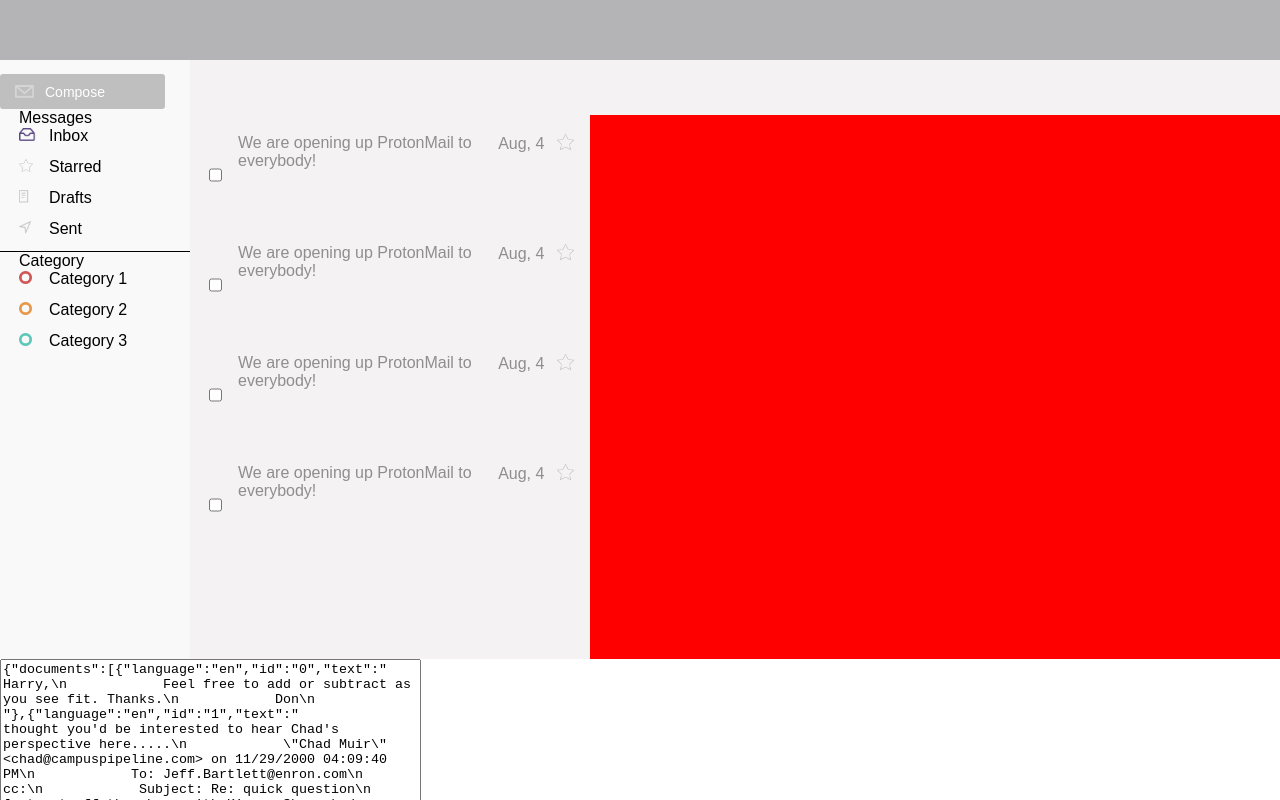
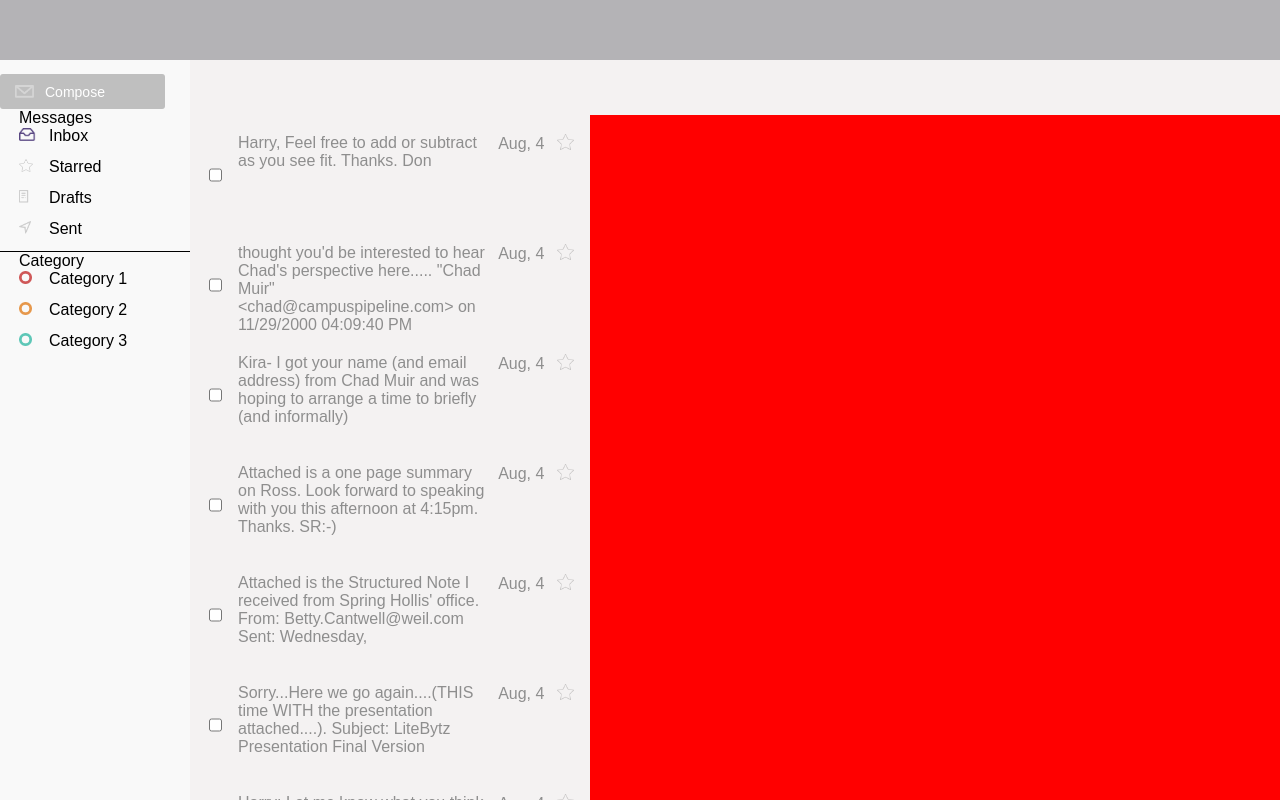
Before and after one commit to bosung90/email-categorize, a React (Create React App) app: page / in a window 1280 px wide. Shown: the top 800 px of the page. Built offline with nearby package versions, Linux system fonts and the light colour scheme.

Commit message:
Now uses actual emails and truncate to 150

```diff
--- a/src/components/Emails/EmailLine.js
+++ b/src/components/Emails/EmailLine.js
@@ -2,14 +2,19 @@
 import React, { Component } from 'react'
 import { api, images } from '../../common'
 
+type Props = {
+  content: string,
+}
+
 export default class EmailLine extends Component {
+  props: Props
   render() {
     return (
       <div style={styles.container}>
         <input type="checkbox" />
         <div style={styles.content}>
           <span style={{ color: '#8E8E8E' }}>
-            We are opening up ProtonMail to everybody!{' '}
+            {this.props.content.substring(0, 150)}
           </span>
         </div>
         <span style={{ paddingTop: 5, paddingRight: 13, color: '#8E8E8E' }}>
--- a/src/components/Emails/index.js
+++ b/src/components/Emails/index.js
@@ -2,15 +2,15 @@
 import React, { Component } from 'react'
 import { api, images } from '../../common'
 import EmailLine from './EmailLine'
+import { emailsObj } from '../../Emails'
 
 export default class Emails extends Component {
   render() {
     return (
       <div style={styles.container}>
-        <EmailLine />
-        <EmailLine />
-        <EmailLine />
-        <EmailLine />
+        {emailsObj.documents.map(document => {
+          return <EmailLine content={document.text} />
+        })}
       </div>
     )
   }
```
